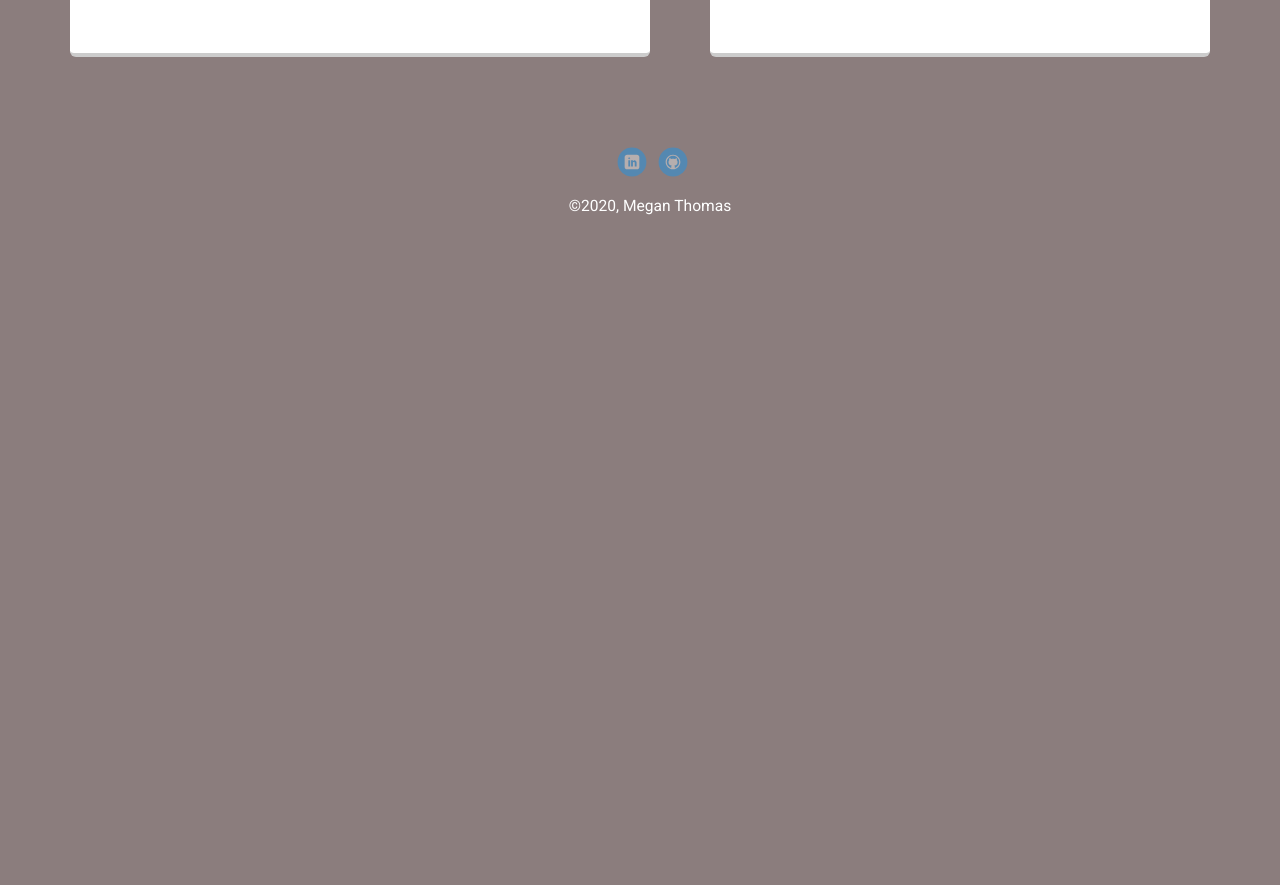
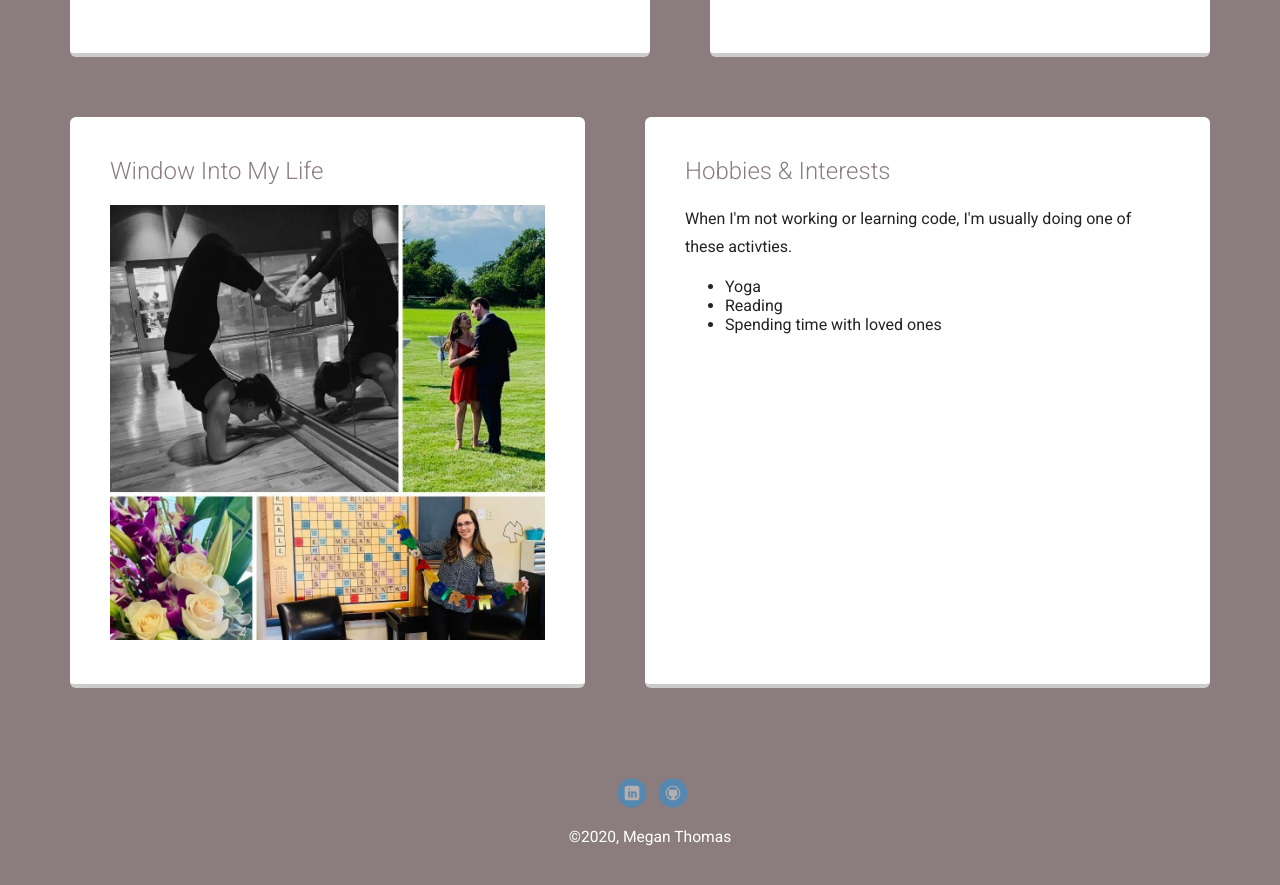
Before and after one commit to seanmodd/techdegree-project-1, a plain HTML site: page index.html in a window 1280 px wide. Shown: the part 867-1752 px from the top of the page. Before the commit the page ends 1183 px from the top, so only its background shows below. Drawn offline with Linux system fonts and the light colour scheme; a web font is replaced by a local one.

Commit message:
Updates for "exceeds"
Updated tags
Added an additional image
Added a hobbies section

```diff
--- a/index.html
+++ b/index.html
@@ -8,25 +8,26 @@
   <link href="https://fonts.googleapis.com/css?family=Muli%7CRoboto:400,300,500,700,900" rel="stylesheet"></head>
   <body>
 
-    <div class="main-nav">
+    <nav>
         <ul class="nav">
           <li class="name">MEGAN THOMAS</li>
           <li><a href="index.html">HOME</a></li>
           <li><a href="resume.html">RESUME</a></li>
         </ul>
-    </div>
+    </nav>
 
     <header>
       <img src="images/new_profile_pic.jpg" alt="Photo of Megan Thomas" class="profile-image">
     </header>
 
-    <main class="flex">
-      <div class="card">
+    <main>
+      <section class="flex">
+        <article>
           <h2>About Me</h2>
           <p>I’m a graphic designer working towards expanding my knowledge of code. Most of my experience around HTML and CSS has been self-taught. In college, I started my code journey by taking two web design classes. In 2016 I joined the Team Treehouse website to supplement and troubleshoot projects in my career. Now in 2020, I'm committing to the Team Treehouse Techdegree to learn the skills necessary for front-end web development.</p>
-      </div>
+        </article>
 
-      <div class="card">
+        <article>
           <h2>Goals & Objectives</h2>
           <p>After successful completion of the Team Treehouse Techdegree I will be proficient in:</p>
           <ul class="skills">
@@ -34,9 +35,28 @@
             <li>CSS</li>
             <li>JavaScript</li>
           </ul>
-      </div>
+        </article>
+      </section>
 
+      <section class="flex">
+        <article>
+          <h2>Window Into My Life</h2>
+          <img src="images/life.jpg" class="life" alt="Photos of Megan's Life"/>
+          </ul>
+        </article>
+
+        <article>
+          <h2>Hobbies & Interests</h2>
+          <p>When I'm not working or learning code, I'm usually doing one of these activties.</p>
+          <ul>
+            <li>Yoga</li>
+            <li>Reading</li>
+            <li>Spending time with loved ones</li>
+          </ul>
+        </article>
+      </section>
     </main>
+
     <footer>
       <ul>
         <li><a href="https://www.linkedin.com/in/itsmeganlynn" target="_blank" class="social linkedin">LinkedIn</a></li>
--- a/styles.css
+++ b/styles.css
@@ -41,7 +41,7 @@ a:hover {
 
 /* Section Styles */
 
-.main-nav {
+nav {
   width: 100%;
   background: #f1f1f1;
   min-height: 30px;
@@ -107,7 +107,7 @@ header .profile-image:hover {
   letter-spacing: 5px;
 }
 
-.card {
+article {
   margin: 30px;
   padding: 20px 40px 40px;
   max-width: 500px;
@@ -118,7 +118,7 @@ header .profile-image:hover {
   transition: .5s ease;
 }
 
-.card-resume {
+article .resume {
   margin: 30px;
   padding: 20px 40px 40px;
   max-width: 800px;
@@ -145,6 +145,11 @@ ul.skills {
   color: white;
   padding: 5px 10px;
   margin: 2px;
+}
+
+.life {
+  max-width: 500px;
+  width: 100%;
 }
 
 footer {
```
Also changed, not shown: resume.html (+4 -4 lines), images/life.jpg (added), 1 other file. Lines whose indentation alone changed are shown as unchanged.
